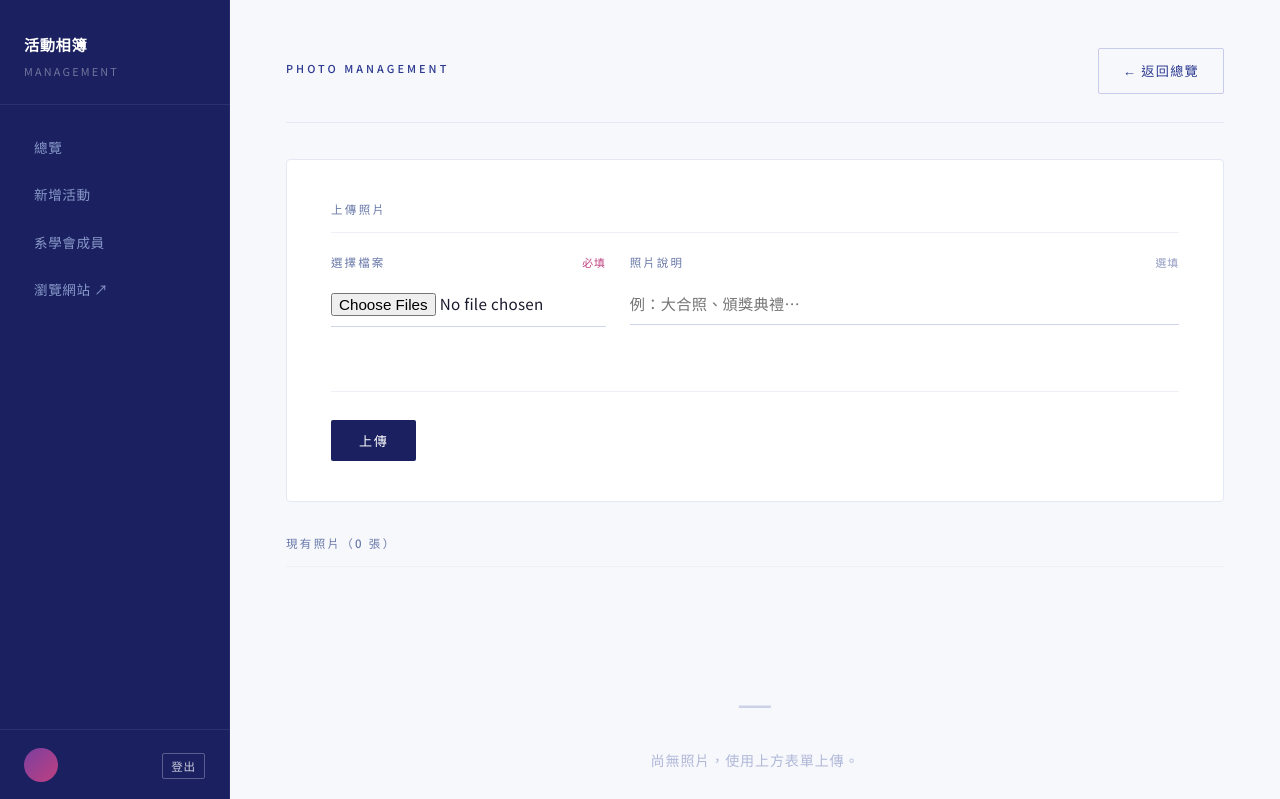
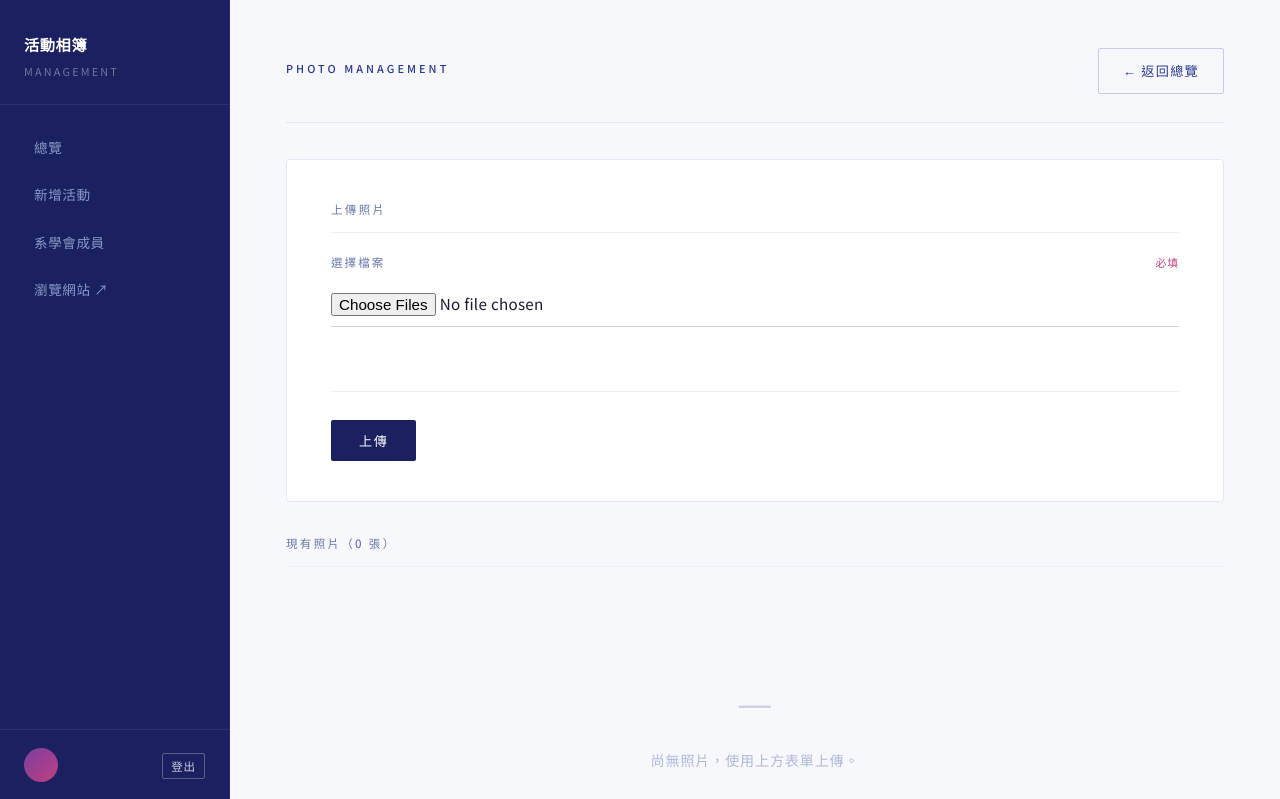
Before and after one commit to yuhsin-kung/activity-album, a Django app: template albums/templates/albums/manage/photo_manage.html in a window 1280 px wide. Shown: the top 799 px of the page. Run offline with Django 5.2, Linux system fonts and the light colour scheme; the template is opened without the code that fills it, so the values that code supplies are empty.

Commit message:
Remove caption field from photo upload form

```diff
--- a/albums/templates/albums/manage/photo_manage.html
+++ b/albums/templates/albums/manage/photo_manage.html
@@ -31,11 +31,7 @@
                         <label for="id_image">選擇檔案 <span class="field-required">必填</span></label>
                         <input type="file" id="id_image" name="image" accept="image/*" multiple required>
                     </div>
-                    <div class="form-field" style="flex:2;min-width:200px">
-                        <label for="id_caption">照片說明 <span class="field-hint">選填</span></label>
-                        <input type="text" id="id_caption" name="caption"
-                               placeholder="例：大合照、頒獎典禮…" maxlength="300">
-                    </div>
+
                 </div>
                 <div class="form-actions">
                     <button class="btn-primary" type="submit">上傳</button>
```
